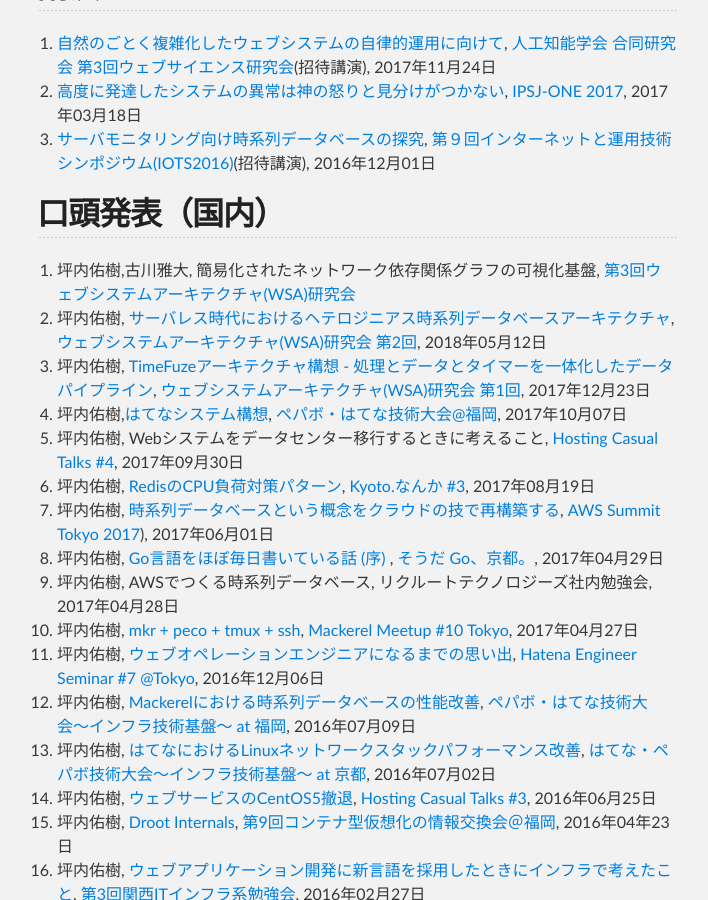
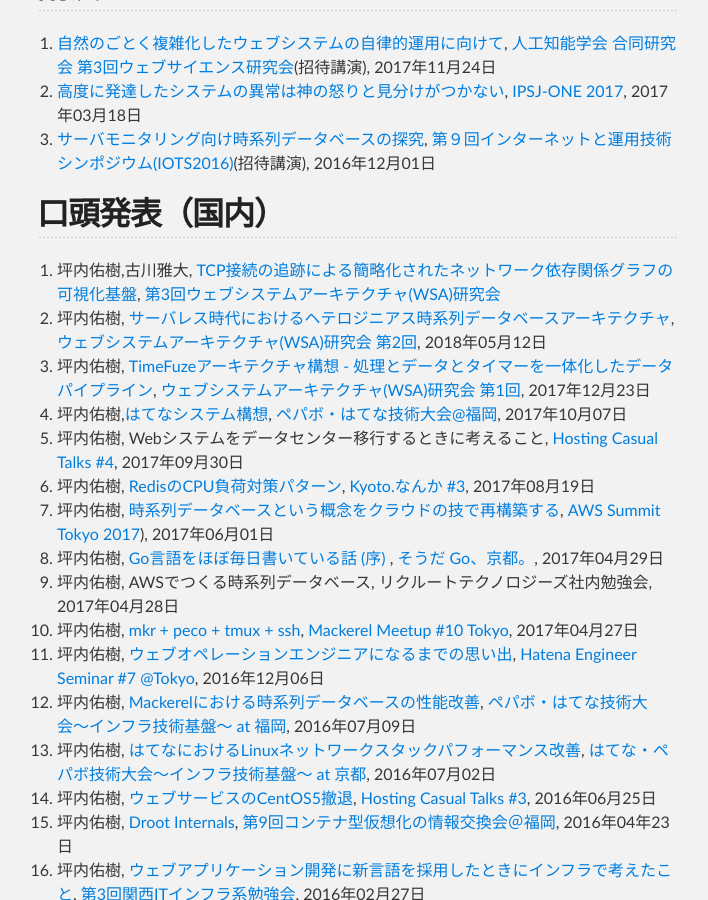
Before and after one commit to yuuki/yuuk.io, a Jekyll site: the page built from index.md, in a window 1280 px wide and 900 px high, scrolled down 2069 px. Shown: the whole window, without its empty margins (283-991 px from the left). Built offline with Jekyll 4.4.1, drawn with Linux system fonts in a browser that asks for light colours; nearby versions of some CDN libraries.

Commit message:
Sync README.md in master branch to index.md in gh-pages

```diff
--- a/index.md
+++ b/index.md
@@ -68,7 +68,7 @@
 
 ## 口頭発表（国内）
 
-1. 坪内佑樹,古川雅大, 簡易化されたネットワーク依存関係グラフの可視化基盤, [第3回ウェブシステムアーキテクチャ(WSA)研究会](https://websystemarchitecture.hatenablog.jp/entry/2018/10/09/231937)
+1. 坪内佑樹,古川雅大, [TCP接続の追跡による簡略化されたネットワーク依存関係グラフの可視化基盤](https://blog.yuuk.io/entry/2018/mftracer), [第3回ウェブシステムアーキテクチャ(WSA)研究会](https://websystemarchitecture.hatenablog.jp/entry/2018/10/09/231937)
 1. 坪内佑樹, [サーバレス時代におけるヘテロジニアス時系列データベースアーキテクチャ](https://speakerdeck.com/yuukit/heterotsdb), [ウェブシステムアーキテクチャ(WSA)研究会 第2回](https://websystemarchitecture.hatenablog.jp/entry/2018/03/22/104006), 2018年05月12日
 1. 坪内佑樹, [TimeFuzeアーキテクチャ構想 - 処理とデータとタイマーを一体化したデータパイプライン](https://speakerdeck.com/yuukit/the-concept-of-timefuze-architecture), [ウェブシステムアーキテクチャ(WSA)研究会 第1回](http://websystemarchitecture.hatenablog.jp/entry/2017/12/17/133301), 2017年12月23日
 1. 坪内佑樹,[はてなシステム構想](https://speakerdeck.com/yuukit/the-concept-of-hatena-system), [ペパボ・はてな技術大会@福岡](https://pepabo.connpass.com/event/65932/), 2017年10月07日
```
